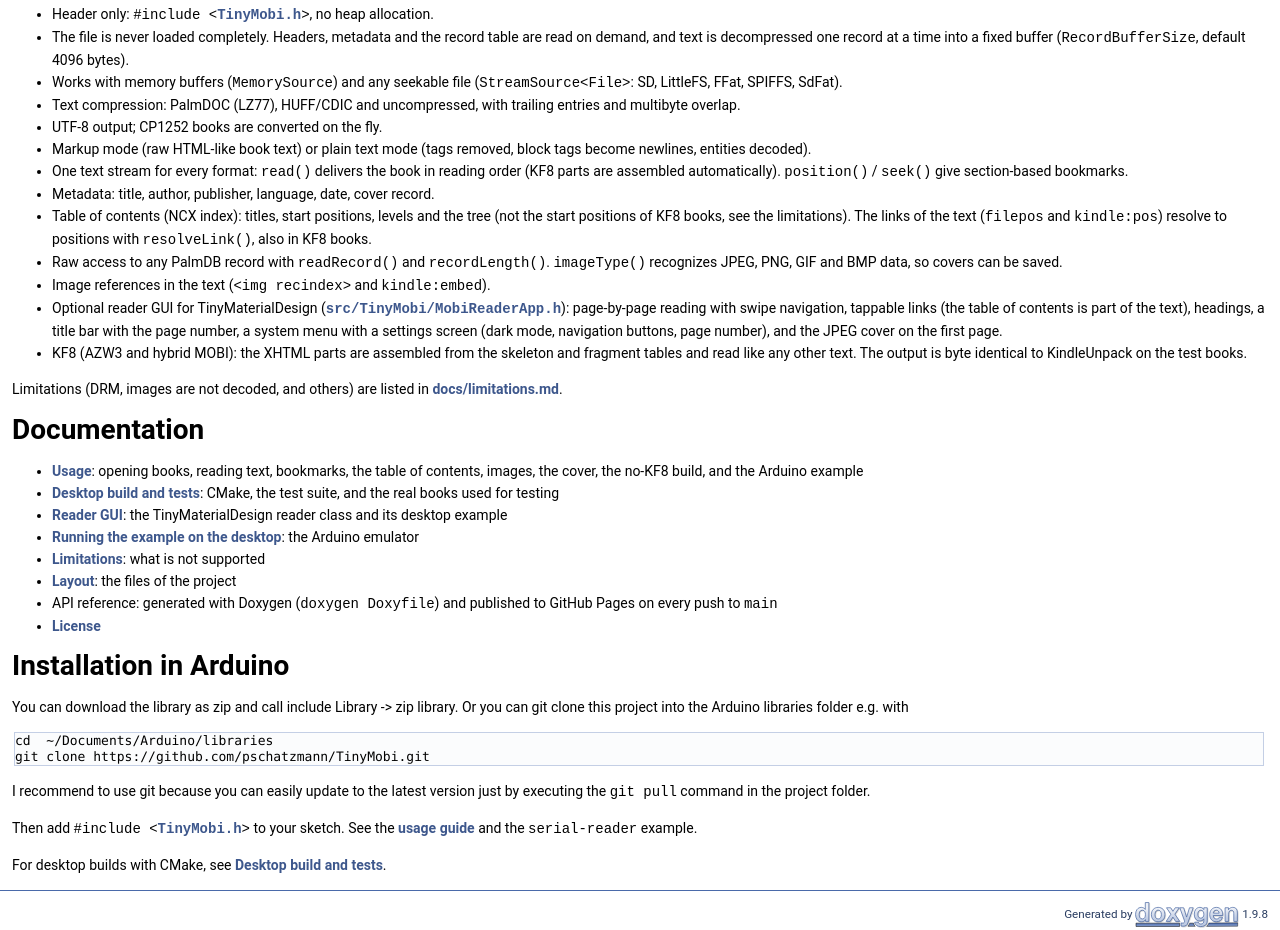
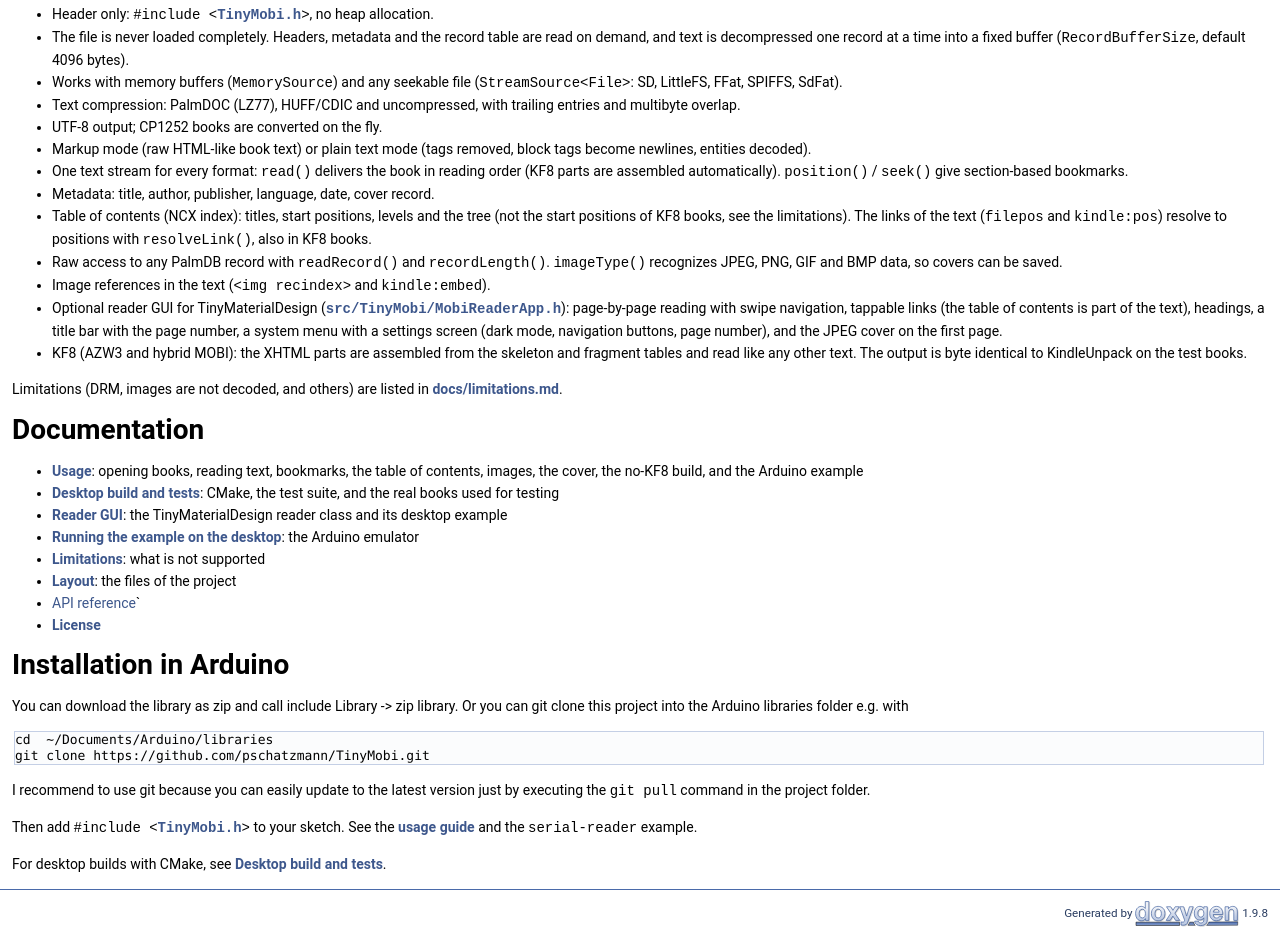
Before and after one commit to pschatzmann/TinyMobi, a plain HTML site: page index.html in a window 1280 px wide. Shown: the part 312-1242 px from the top of the page. Drawn offline with Linux system fonts and the light colour scheme.

Commit message:
Deploying to doxygen from @ pschatzmann/TinyMobi@1ab9737b77a86f0fd27373f102b28a4d0959bc82 🚀

```diff
--- a/index.html
+++ b/index.html
@@ -104,7 +104,7 @@ Documentation</h1>
 <li><a class="el" href="md_docs_2emulator.html">Running the example on the desktop</a>: the Arduino emulator</li>
 <li><a class="el" href="md_docs_2limitations.html">Limitations</a>: what is not supported</li>
 <li><a class="el" href="md_docs_2layout.html">Layout</a>: the files of the project</li>
-<li>API reference: generated with Doxygen (<code>doxygen Doxyfile</code>) and published to GitHub Pages on every push to <code>main</code></li>
+<li><a href="https://pschatzmann.github.io/TinyMobi/namespaces.html">API reference</a>`</li>
 <li><a class="el" href="md_docs_2license.html">License</a></li>
 </ul>
 <h1><a class="anchor" id="autotoc_md4"></a>
```
